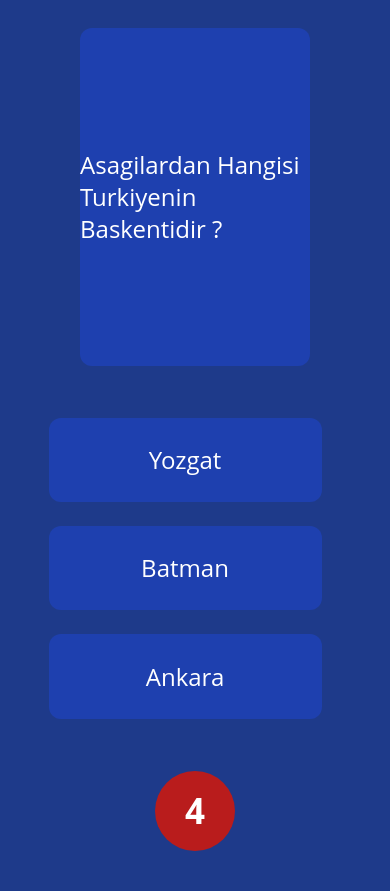
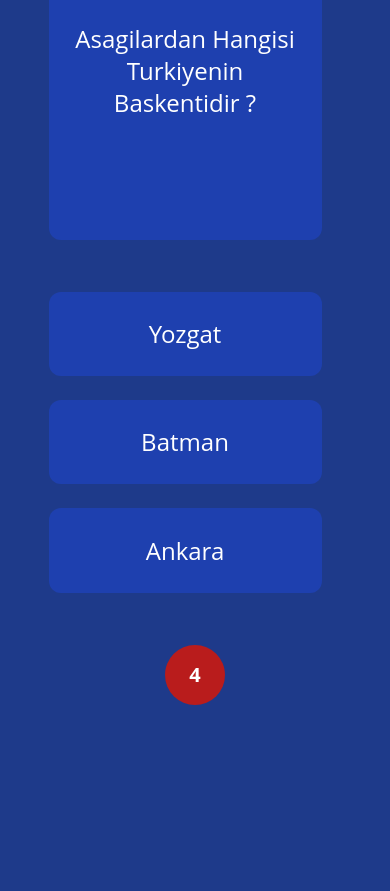
Before and after one commit to hkankyilmaz/quiz-app, a website: page index.html in a window 390 px wide. Shown: the part 348-1239 px from the top of the page. After the commit the page ends 1093 px from the top, so only its background shows below. Drawn offline with Linux system fonts and the light colour scheme.

Commit message:
responsive, some fixes

```diff
--- a/index.html
+++ b/index.html
@@ -7,13 +7,18 @@
     <title>Quiz App</title>
     <link rel="stylesheet" href="output.css" />
   </head>
-  <body class="bg-blue-900 p-20 relative">
+  <body
+    class="bg-blue-900 p-20 relative text-[10px] md:text-[16px] flex flex-col justify-center items-center"
+  >
     <div id="main">
       <div id="container" class="flex flex-col">
         <h1 class="text-white mt-10 text-[3em] text-center">
           Welcome The Basic Quiz App
         </h1>
-        <div id="question" class="bg-blue-800 h-40v my-10 rounded-xl c-mid">
+        <div
+          id="question"
+          class="bg-blue-800 h-40v w-70w md:w-80w my-10 rounded-xl c-mid p-5 text-center"
+        >
           Soru
         </div>
         <div
@@ -41,11 +46,11 @@
         </div>
         <div
           id="time"
-          class="time rounded !bg-red-700 w-[80px] h-[80px] text-[35px] text-white p-3 text-center m-auto translate-y-10 font-bold"
+          class="time rounded !bg-red-700 w-[3em] h-[3em] text-[2em] text-white p-3 text-center m-auto translate-y-10 font-bold"
         ></div>
         <div
           id="result"
-          class="absolute right-0 top-0 bg-slate-700 w-100w h-100v opacity-90 flex flex-col justify-center items-center text-white text-[40px]"
+          class="absolute right-0 top-0 bg-slate-700 w-100w h-100v opacity-90 flex flex-col justify-center items-center text-white text-[2em]"
         >
           <p id="text"><span id="span"></span></p>
           <button id="btn" class="bg-orange-300 p-4 rounded-xl mt-10">
```
Also changed, not shown: output.css.
